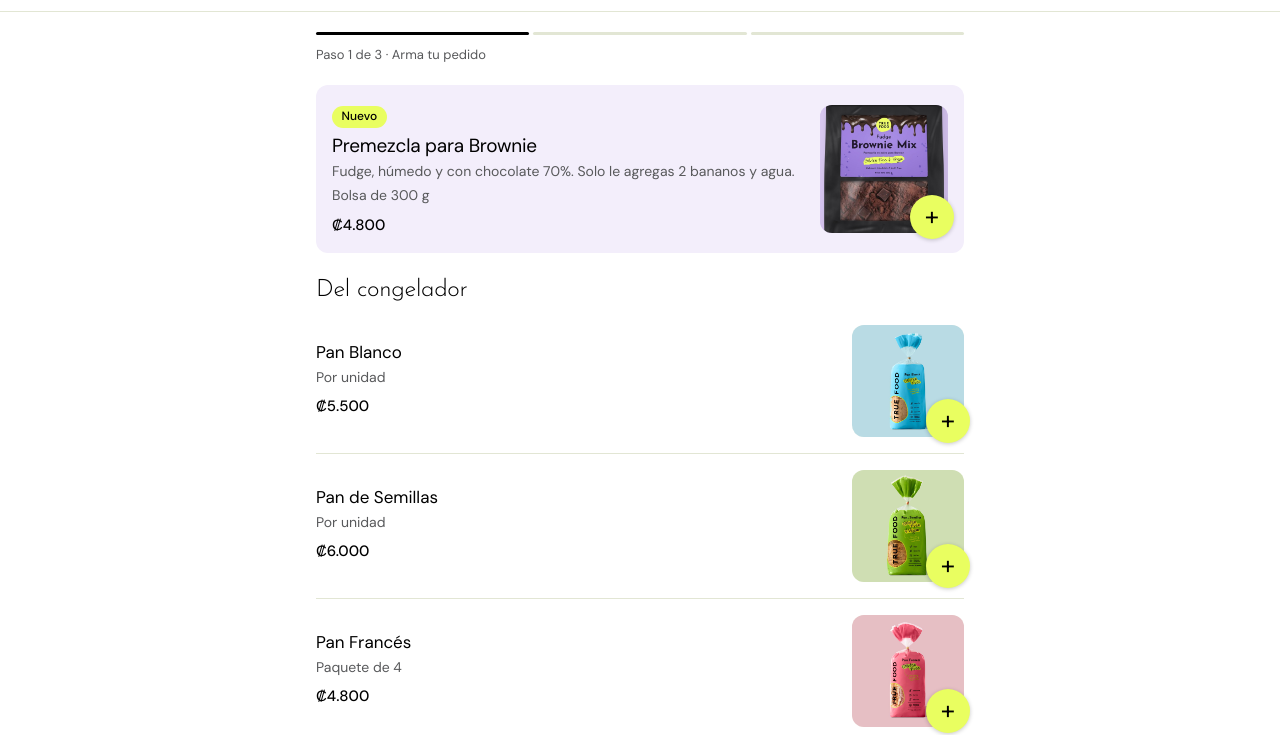
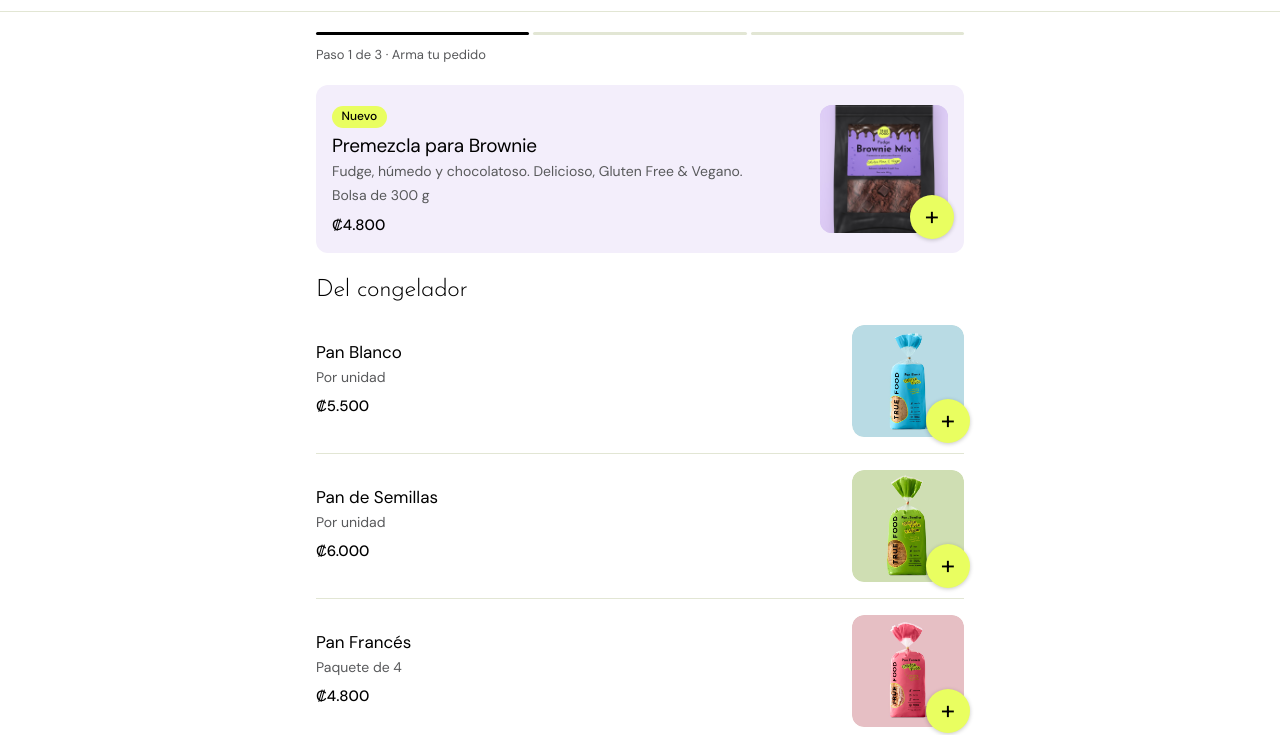
Before and after one commit to TrueFood1/truefood-sitio, a plain HTML site: page tienda.html in a window 1280 px wide. Shown: the part 77-812 px from the top of the page. Drawn offline with Linux system fonts and the light colour scheme.

Commit message:
Tienda: brownie con foto cuadrada de la bolsa y texto «Fudge, húmedo y chocolatoso. Delicioso, Gluten Free & Vegano» (Andrea, 16-nov)
Co-Authored-By: Claude Opus 5.5 <noreply@anthropic.com>
Claude-Session: https://claude.ai/code/session_012DRb7FKppn2uJFvdpiKepo

```diff
--- a/assets/css/tienda.css
+++ b/assets/css/tienda.css
@@ -185,3 +185,4 @@
 #tienda-form.en-pasos .tienda-ticket.vacio{display:none}
 #tienda-form.en-pasos .tienda-ticket{background:var(--papel);border-top:1px solid var(--linea);padding-top:.75rem}
 .tienda-destacado #t-brownie a{text-decoration:none}
+.tienda-foto>a{overflow:hidden;border-radius:12px}#brownie-img{transform:scale(1.45);transform-origin:50% 48%}
--- a/tienda.html
+++ b/tienda.html
@@ -90,11 +90,11 @@
             <div class="tienda-fila-txt">
               <p class="tienda-nuevo">Nuevo</p>
               <h2 id="t-brownie" class="tienda-n"><a href="producto/brownie.html" target="_blank" rel="noopener">Premezcla para Brownie</a></h2>
-              <p class="tienda-desc">Fudge, h&uacute;medo y con chocolate 70%. Solo le agregas 2 bananos y agua.</p>
+              <p class="tienda-desc">Fudge, h&uacute;medo y chocolatoso. Delicioso, Gluten Free &amp; Vegano.</p>
               <div class="tienda-d">Bolsa de 300 g</div>
               <div class="tienda-p">&#8353;4.800</div>
             </div>
-            <div class="tienda-foto"><a href="producto/brownie.html" target="_blank" rel="noopener" tabindex="-1" aria-hidden="true"><img id="brownie-img" src="assets/img/brownie-frente.jpg" alt="" width="500" height="690"></a><div id="brownie-paso"></div></div>
+            <div class="tienda-foto"><a href="producto/brownie.html" target="_blank" rel="noopener" tabindex="-1" aria-hidden="true"><img id="brownie-img" src="assets/img/bolsa-brownie.jpg" alt="" width="800" height="800"></a><div id="brownie-paso"></div></div>
           </div>
         </section>
 
```
Also changed, not shown: en/shop.html (+2 -2 lines).
